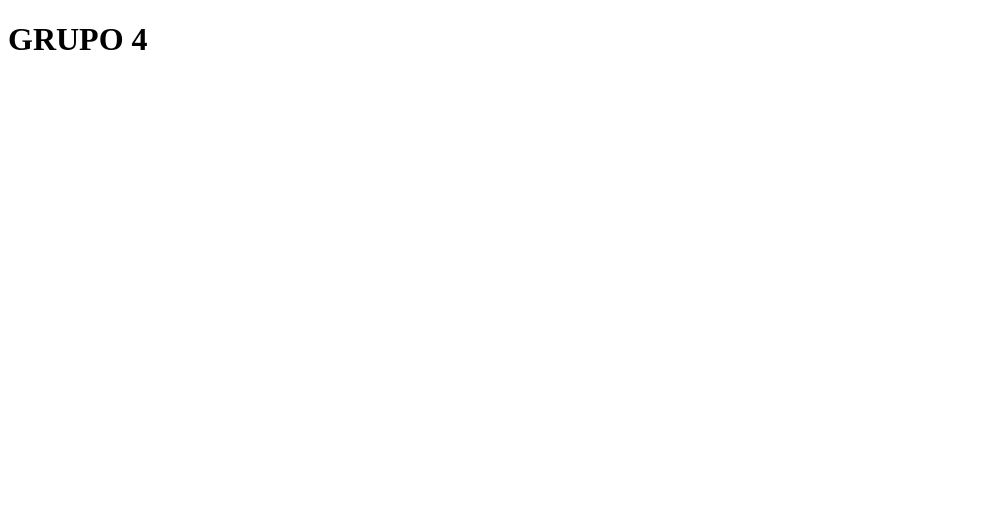
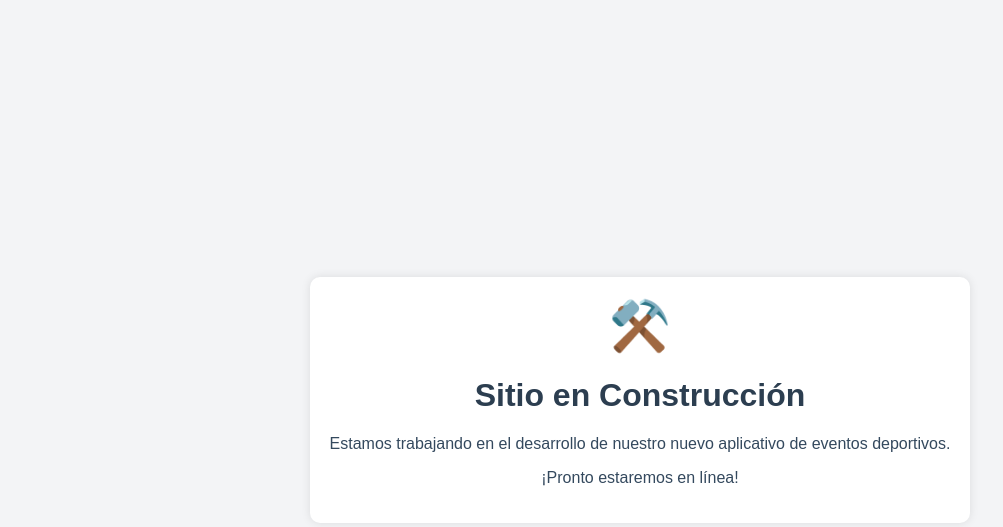
Before and after one commit to Franperezn/actividad2, a plain HTML site: page index.html in a window 1280 px wide. Shown: the whole page, without its empty margins (0-1003 px from the left). Drawn offline with Linux system fonts and the light colour scheme.

Commit message:
Se modifica index.html

```diff
--- a/index.html
+++ b/index.html
@@ -3,9 +3,43 @@
 <head>
     <meta charset="UTF-8">
     <meta name="viewport" content="width=device-width, initial-scale=1.0">
-    <title>Grupo 4</title>
+    <title>Sitio en Construcción</title>
+    <style>
+        body {
+            display: flex;
+            justify-content: center;
+            align-items: center;
+            height: 100vh;
+            background-color: #f3f4f6;
+            margin: 0;
+            font-family: Arial, sans-serif;
+        }
+        .container {
+            text-align: center;
+            background-color: #ffffff;
+            padding: 20px;
+            border-radius: 10px;
+            box-shadow: 0 0 10px rgba(0, 0, 0, 0.1);
+        }
+        h1 {
+            color: #2c3e50;
+        }
+        p {
+            color: #34495e;
+        }
+        .icon {
+            font-size: 50px;
+            color: #e74c3c;
+            margin-bottom: 20px;
+        }
+    </style>
 </head>
 <body>
-    <h1>GRUPO 4</h1>
+    <div class="container">
+        <div class="icon">⚒️</div>
+        <h1>Sitio en Construcción</h1>
+        <p>Estamos trabajando en el desarrollo de nuestro nuevo aplicativo de eventos deportivos.</p>
+        <p>¡Pronto estaremos en línea!</p>
+    </div>
 </body>
 </html>
```
